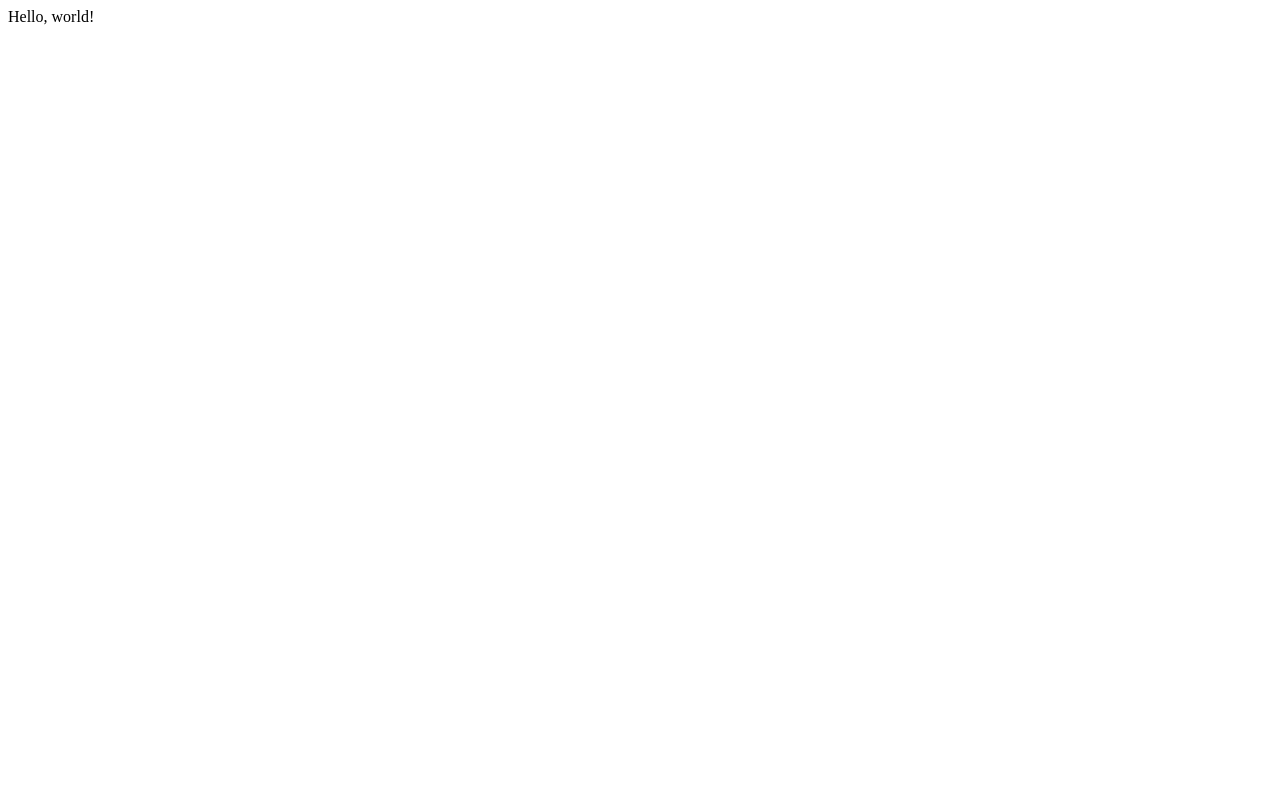
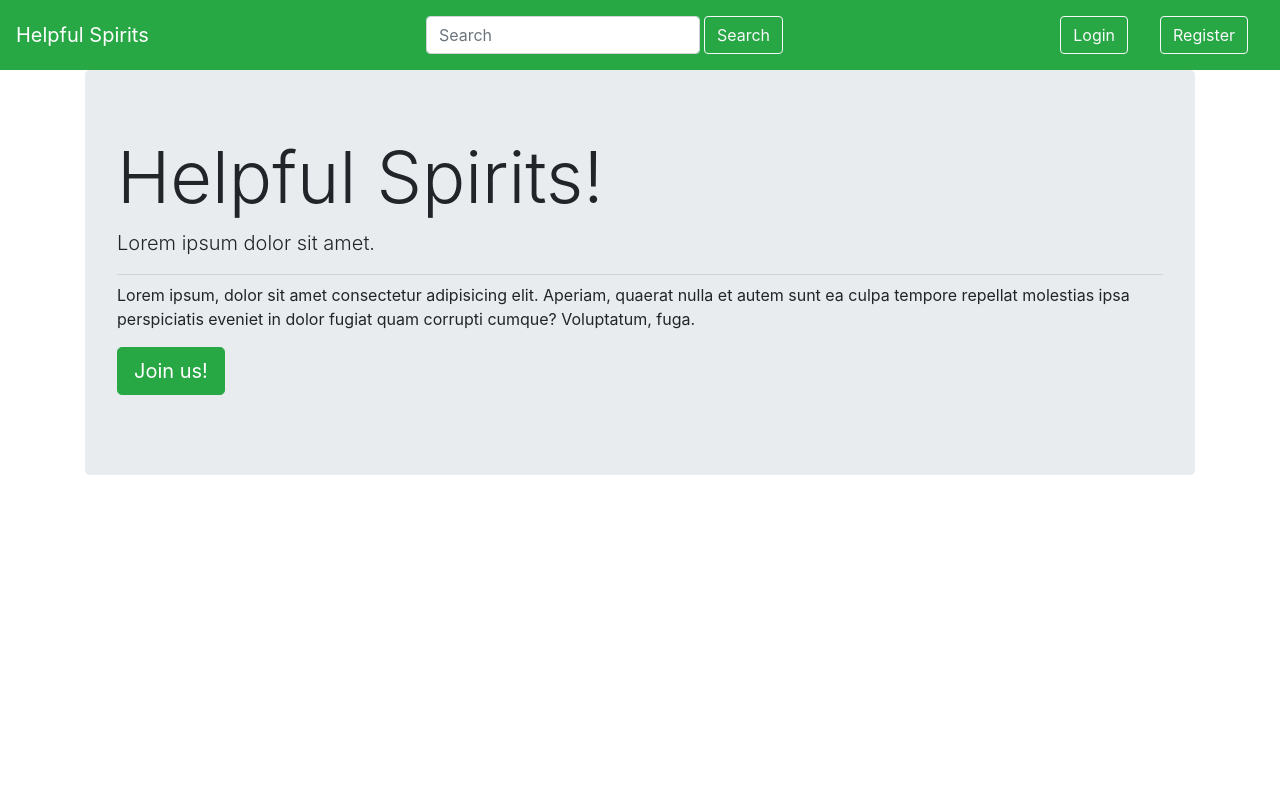
Before and after one commit to majakubo/LetsCodeSii2018, a Flask app: page / in a window 1280 px wide. Before the commit the page is almost empty. Run offline with Flask 2, Linux system fonts and the light colour scheme; some libraries are stand-ins or nearby versions.

Commit message:
Added base and test home page

```diff
--- a/helpful_spirits/templates/base.html
+++ b/helpful_spirits/templates/base.html
@@ -1,13 +1,17 @@
 <!DOCTYPE html>
+<link rel="stylesheet" href="https://stackpath.bootstrapcdn.com/bootstrap/4.1.3/css/bootstrap.min.css" integrity="sha384-MCw98/SFnGE8fJT3GXwEOngsV7Zt27NXFoaoApmYm81iuXoPkFOJwJ8ERdknLPMO" crossorigin="anonymous">
+<script src="https://cdnjs.cloudflare.com/ajax/libs/popper.js/1.14.3/umd/popper.min.js" integrity="sha384-ZMP7rVo3mIykV+2+9J3UJ46jBk0WLaUAdn689aCwoqbBJiSnjAK/l8WvCWPIPm49" crossorigin="anonymous"></script>
+<script src="https://stackpath.bootstrapcdn.com/bootstrap/4.1.3/js/bootstrap.min.js" integrity="sha384-ChfqqxuZUCnJSK3+MXmPNIyE6ZbWh2IMqE241rYiqJxyMiZ6OW/JmZQ5stwEULTy" crossorigin="anonymous"></script>
 <html lang="en">
 <head>
     <meta charset="UTF-8">
     <meta name="viewport" content="width=device-width, initial-scale=1.0">
     <meta http-equiv="X-UA-Compatible" content="ie=edge">
-    <title>Helpful Spirits - {% block title %} </title>
-    <link rel="stylesheet" href="https://stackpath.bootstrapcdn.com/bootstrap/4.1.3/css/bootstrap.min.css" integrity="sha384-MCw98/SFnGE8fJT3GXwEOngsV7Zt27NXFoaoApmYm81iuXoPkFOJwJ8ERdknLPMO" crossorigin="anonymous">
+    <title>Helpful Spirits - {% block title %} {% endblock %} </title>
+
 </head>
 <body>
+    {% include 'includes/_navbar.html' %}
     <div class="container">
     {% block body %}
     {% endblock %}
@@ -15,8 +19,7 @@
 
 
 
-    <script src="https://code.jquery.com/jquery-3.3.1.slim.min.js" integrity="sha384-q8i/X+965DzO0rT7abK41JStQIAqVgRVzpbzo5smXKp4YfRvH+8abtTE1Pi6jizo" crossorigin="anonymous"></script>
-    <script src="https://cdnjs.cloudflare.com/ajax/libs/popper.js/1.14.3/umd/popper.min.js" integrity="sha384-ZMP7rVo3mIykV+2+9J3UJ46jBk0WLaUAdn689aCwoqbBJiSnjAK/l8WvCWPIPm49" crossorigin="anonymous"></script>
-    <script src="https://stackpath.bootstrapcdn.com/bootstrap/4.1.3/js/bootstrap.min.js" integrity="sha384-ChfqqxuZUCnJSK3+MXmPNIyE6ZbWh2IMqE241rYiqJxyMiZ6OW/JmZQ5stwEULTy" crossorigin="anonymous"></script>
+
+
 </body>
 </html>
--- a/helpful_spirits/templates/includes/_navbar.html
+++ b/helpful_spirits/templates/includes/_navbar.html
@@ -1,25 +1,16 @@
-<nav class="navbar navbar-default">
-        <div class="container">
-          <div class="navbar-header">
-            <button type="button" class="navbar-toggle collapsed" data-toggle="collapse" data-target="#navbar" aria-expanded="false" aria-controls="navbar">
-              <span class="sr-only">Toggle navigation</span>
-              <span class="icon-bar"></span>
-              <span class="icon-bar"></span>
-              <span class="icon-bar"></span>
-            </button>
-            <a class="navbar-brand" href="#">MyFlaskApp</a>
-          </div>
-          <div id="navbar" class="collapse navbar-collapse">
-            <ul class="nav navbar-nav">
-              <li><a href="/">Home</a></li>
+<nav class="navbar navbar-dark bg-success sticky-top">
+    <a class="navbar-brand" href="/">Helpful Spirits</a>
+    <form class="form-inline">
+        <input class="form-control mr-sm-1" type="search" placeholder="Search" aria-label="Search">
+        <button class="btn btn-outline-light my-1 my-sm-0" type="submit">Search</button>
+    </form>
+    <ul class="nav list-inline">
+        <li class="nav-item">
+          <a class="nav-link" href="/login"><button class="btn btn-outline-light" type="submit">Login</button></a>
+        </li>
+        <li class="nav-item">
+          <a class="nav-link" href="/register"><button class="btn btn-outline-light" type="submit">Register</button></a>
+        </li>
 
-            </ul>
-
-            <ul class="nav navbar-nav navbar-right">
-                <li><a href="/register">Register</a></li>
-                <li><a href="/login">Login</a></li>
-
-            </ul>
-          </div><!--/.nav-collapse -->
-        </div>
-      </nav>
+    </ul>
+  </nav>
--- a/helpful_spirits/templates/index.html
+++ b/helpful_spirits/templates/index.html
@@ -2,5 +2,13 @@
 {% block title %} Home {% endblock %}
 
 {% block body %}
-<p>Test tego czegoś</p>
+<div class="jumbotron">
+    <h1 class="display-3">Helpful Spirits!</h1>
+    <p class="lead">Lorem ipsum dolor sit amet.</p>
+    <hr class="my-2">
+    <p>Lorem ipsum, dolor sit amet consectetur adipisicing elit. Aperiam, quaerat nulla et autem sunt ea culpa tempore repellat molestias ipsa perspiciatis eveniet in dolor fugiat quam corrupti cumque? Voluptatum, fuga.</p>
+    <p class="lead">
+        <a class="btn btn-success btn-lg" href="/register" role="button">Join us!</a>
+    </p>
+</div>
 {% endblock %}
--- a/helpful_spirits/views.py
+++ b/helpful_spirits/views.py
@@ -1,5 +1,5 @@
 from helpful_spirits import app
-
+from flask import render_template
 @app.route('/')
 def index():
-	return 'Hello, world!'
+	return render_template("index.html")
```
